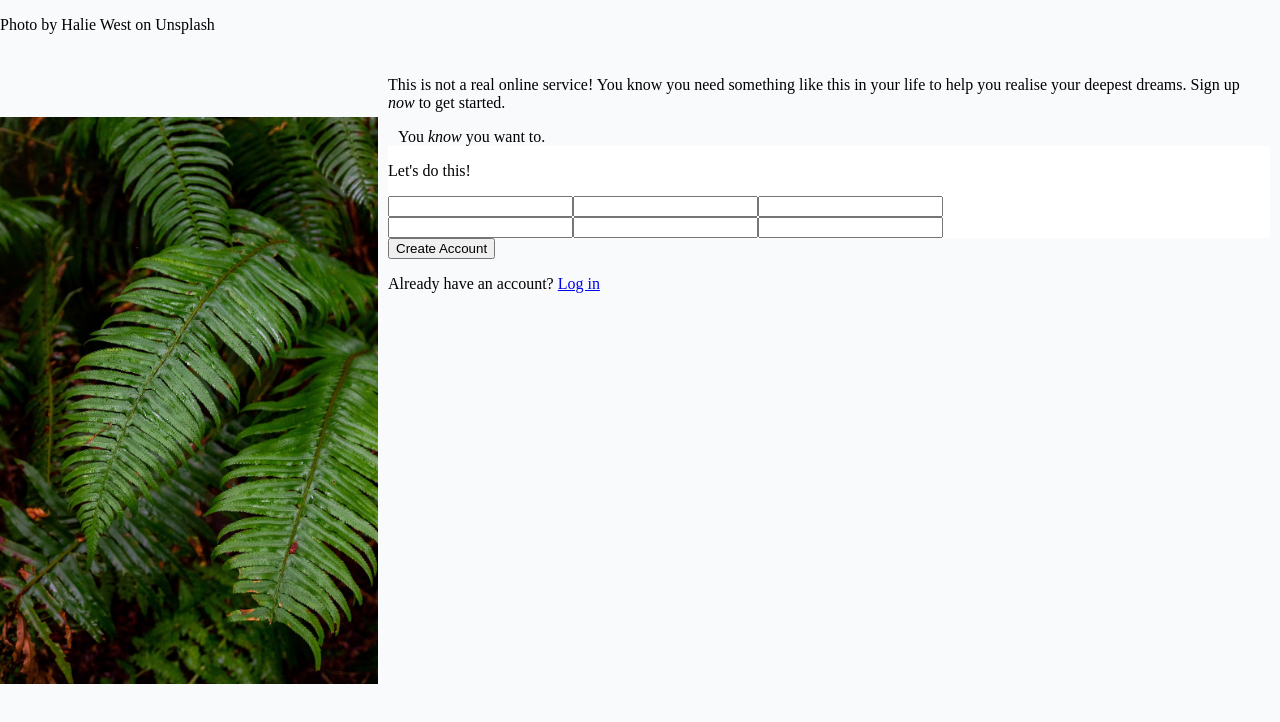
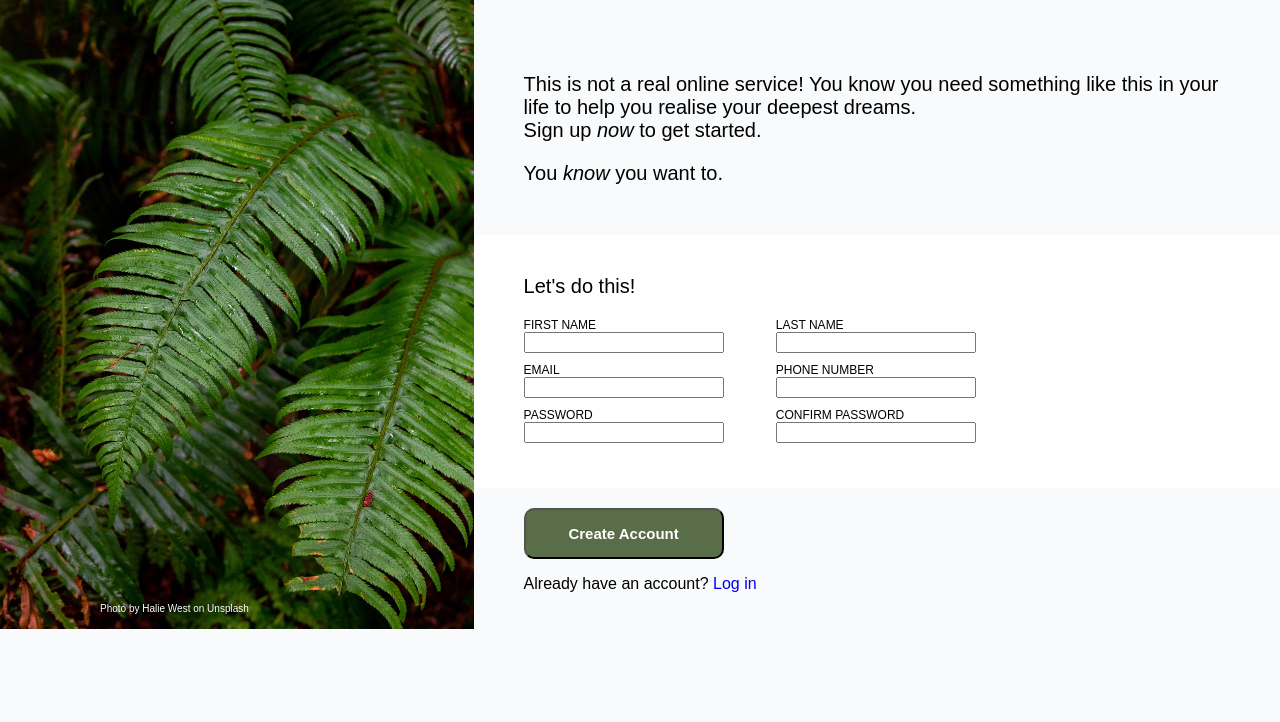
Before and after one commit to Olliekse/sign-up-form, a plain HTML site: page index.html in a window 1280 px wide. Drawn offline with Linux system fonts and the light colour scheme.

Commit message:
added basic styling

```diff
--- a/index.html
+++ b/index.html
@@ -10,32 +10,52 @@
 
 <body>
   <div class="left-container">
-    <p>Photo by Halie West on Unsplash</p>
+    <p class="photo-caption">Photo by Halie West on Unsplash</p>
   </div>
   <div class="right-container">
     <div class="intro">
-      <p>This is not a real online service! You know you need something like this in your life to help you realise your
-        deepest dreams. Sign up <i>now</i> to get started. </p>
+      <br>This is not a real online service! You know you need something like this in your life to help you realise your
+      deepest dreams. <br /> Sign up <i>now</i> to get started. </p>
       <span class="intro__span">You <em>know</em> you want to.</span>
 
 
 
     </div>
     <div class="sign-up">
-      <p>Let's do this!</p>
+      <p class="sign-up__header">Let's do this!</p>
       <div class="input-container">
-        <input type="text" id="first-name">
-        <input type="text" id="last-name">
-        <input type="email" id="email">
-        <input type="number" id="telephone">
-        <input type="password" id="password">
-        <input type="password" id="confirm-password">
+        <div class="field-container">
+          <label class="field" for="first-name">first name</label>
+          <input type="text" id="first-name">
+        </div>
+
+        <div class="field-container">
+          <label class="field" for="email">email</label>
+          <input type="email" id="email">
+        </div>
+        <div class="field-container">
+          <label class="field" for="password">password</label>
+          <input type="password" id="password">
+        </div>
+        <div class="field-container">
+          <label class="field" for="last-name">last name</label>
+          <input type="text" id="last-name">
+        </div>
+
+        <div class="field-container">
+          <label class="field" for="telephone">phone number</label>
+          <input type="number" id="telephone">
+        </div>
+        <div class="field-container">
+          <label class="field" for="confirm-password">confirm password</label>
+          <input type="password" id="confirm-password">
+        </div>
       </div>
     </div>
     <div class="create-acc">
-      <button>Create Account</button>
+      <button class="create-acc__btn">Create Account</button>
       <p>
-        Already have an account? <a href="#">Log in</a>
+        Already have an account? <a class="create-acc__link" href="#">Log in</a>
       </p>
     </div>
   </div>
--- a/style.css
+++ b/style.css
@@ -1,40 +1,92 @@
 body {
   display: flex;
   margin: 0;
-  background-color: #F9FAFB
+  background-color: #F9FAFB;
+  font-family: Arial, Helvetica, sans-serif;
+}
 
+.photo-caption {
+position: absolute;
+bottom: 5px;
+left: 100px;
+color: white;
+font-size: 10px;
 }
 
 .left-container {
   background: url('./images/photo-1585202900225-6d3ac20a6962.avif') center center no-repeat;
-  background-size: contain;
-  width: 30%;
-  height: 100vh;
+  background-size: cover;
+  width: 37%;
+  position: relative;
 }
 
 .right-container {
   display: flex;
   flex-direction: column;
-  width: 70%;
-  padding: 10px;
+  width: 63%;
+}
+
+.field {
+  text-transform: uppercase;
+  font-size: 12px;
+}
+
+.field-container {
+  display: flex;
+  flex-direction: column;
+width: 200px;
+
 }
 
 .intro {
-padding-top: 50px;
+font-weight: 500;
+font-size: 20px;
+padding: 50px;
 }
 
 .intro__span {
-padding: 10px;
+padding-top: 10px;
 }
 
 .input-container {
   display: flex;
-  gap: 5git0px;
+  flex-direction: column;
   flex-wrap: wrap;
+  height: 150px;
+  width: 70%;
+  gap: 10px;
 
-  width: 70%;
+
+
+
 }
 
 .sign-up {
   background-color: white;
+  padding: 20px 50px;
+
+
 }
+
+.create-acc {
+  padding: 20px 50px;
+}
+
+.sign-up__header {
+  font-weight: 500;
+font-size: 20px;
+}
+
+.create-acc__btn {
+  background-color: #596D48;
+  color: white;
+  border-radius: 10px;
+  padding: 15px;
+  font-size: 15px;
+  width: 200px;
+  font-weight: 700;
+}
+
+.create-acc__link {
+  text-decoration: none;
+}
```
